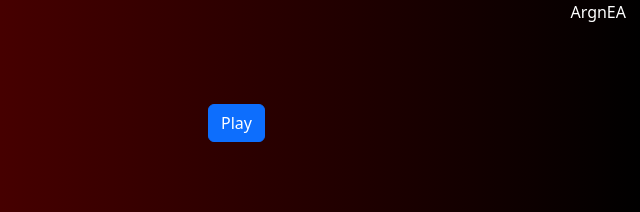
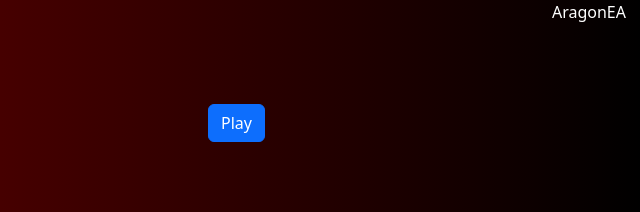
Before and after one commit to AragonEA/Simon-says, a website: page index.html in a window 1280 px wide. Shown: the top 212 px of the page, 634-1274 px from the left. Drawn offline with nearby package versions, Linux system fonts and the light colour scheme.

Commit message:
Fix header name

```diff
--- a/index.html
+++ b/index.html
@@ -13,7 +13,7 @@
 
 <body>
     <header>
-        <p>ArgnEA</p>
+        <p>AragonEA</p>
     </header>
     <div class="container">
         <div class="row justify-content-center">
```
